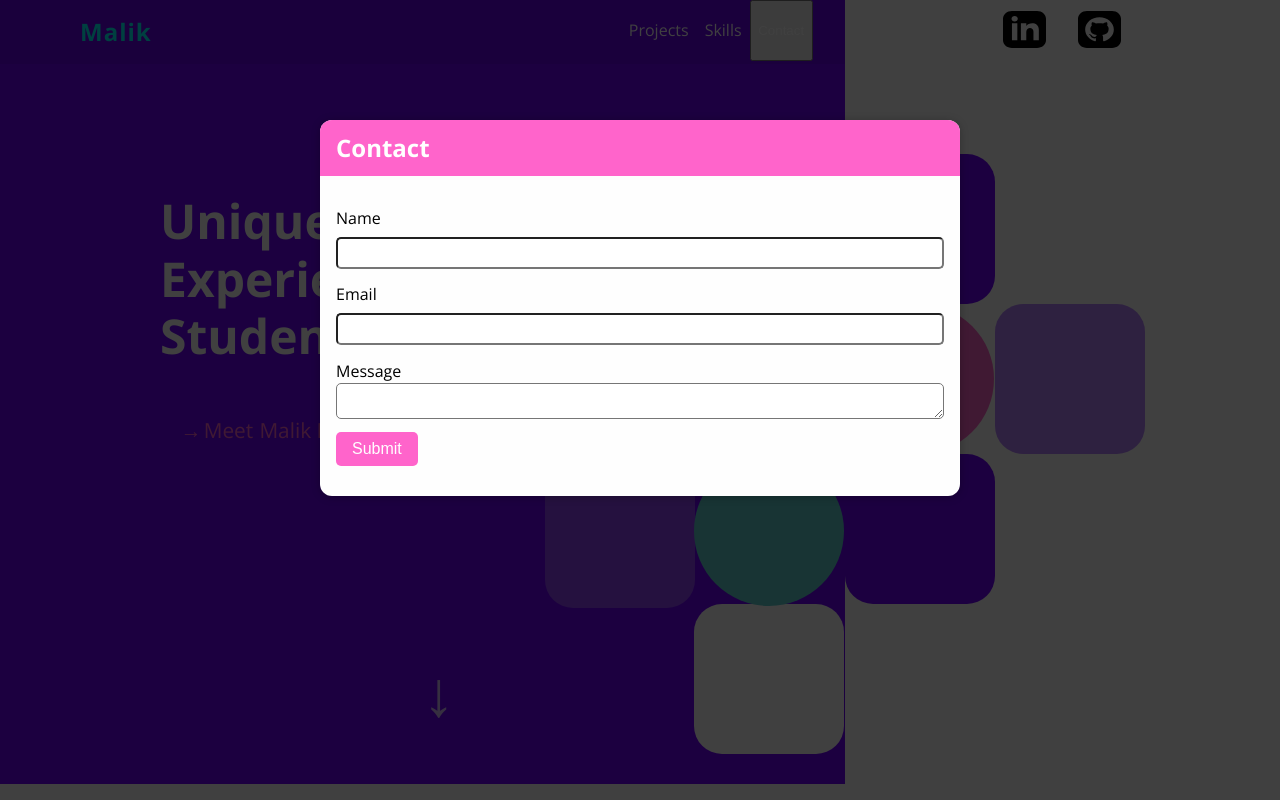
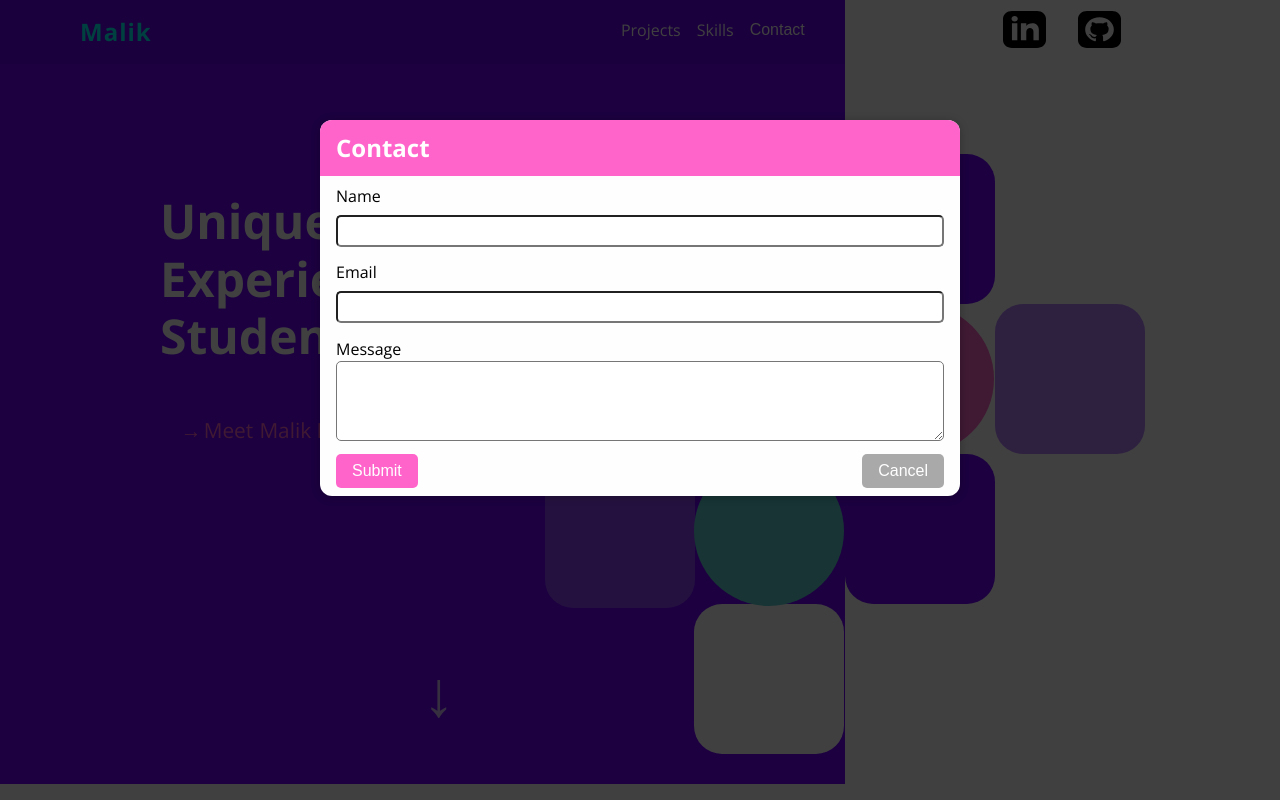
Before and after one commit to malikrawashdeh/reactwebportfolio, a React (Create React App) app: page / in a window 1280 px wide. Both pictures are taken after a click on the button "Contact". Shown: the top 800 px of the page. Built offline with nearby package versions, Linux system fonts and the light colour scheme.

Commit message:
updated the contact form styling

```diff
--- a/src/components/Contact/Contact.js
+++ b/src/components/Contact/Contact.js
@@ -3,7 +3,7 @@ import Modal from "./Modal";
 import styles from "./Contact.module.css";
 import axios from "axios";
 import { useState } from "react";
-const Contact = () => {
+const Contact = (props) => {
   const initialForm = {
     senderName: "",
     email: "",
@@ -60,7 +60,14 @@ const Contact = () => {
           id="message"
           value={formState.message}
         />
-        <button>Submit</button>
+        <div className={styles.actions}>
+          <button onClick={submitForm} className={styles.submit}>
+            Submit
+          </button>
+          <button onClick={props.hideContact} className={styles.cancel}>
+            Cancel
+          </button>
+        </div>
       </form>
     </Modal>
   );
--- a/src/components/Contact/Contact.module.css
+++ b/src/components/Contact/Contact.module.css
@@ -15,21 +15,39 @@
 .contactForm textarea {
   border-radius: 5px;
   margin-bottom: 1em;
+  width: 100%;
+  height: 6em;
 }
 
 .contactForm button {
-  background-color: #ff64cb;
   padding: 0.5em 1em;
-  color: #fff;
   width: fit-content;
   border-radius: 5px;
-  border: #ff64cb;
   font-size: 1em;
   cursor: pointer;
 }
-
-.contactForm button:hover {
+.cancel {
+  background-color: darkgrey;
+  border: darkgrey;
+  color: #fff;
+}
+.cancel:hover {
   background-color: #fc83d3;
   border: #fc83d3;
   transition: 0.5s ease-in-out;
 }
+.submit {
+  background-color: #ff64cb;
+  color: #fff;
+  border: #ff64cb;
+}
+
+.submit:hover {
+  background-color: #fc83d3;
+  border: #fc83d3;
+  transition: 0.5s ease-in-out;
+}
+.actions {
+  display: flex;
+  justify-content: space-between;
+}
--- a/src/components/Featured/data2.js
+++ b/src/components/Featured/data2.js
@@ -18,6 +18,7 @@ export const featuredProjects = [
     ),
     gitHubLink: "https://github.com/malikrawashdeh/acc-csso-website",
     img: proj2img,
+    id: "work",
   },
   {
     subtitle: "Data Dashboard",
--- a/src/components/Navbar/Navbar.js
+++ b/src/components/Navbar/Navbar.js
@@ -4,12 +4,15 @@ import { github, linkedin } from "./icons";
 import Contact from "../Contact/Contact";
 const Navbar = () => {
   const [showContact, setShowContact] = useState(false);
-  const contactButtonHandler = (event) => {
+  const showContactHandler = (event) => {
     setShowContact(true);
+  };
+  const hideContactHandler = (event) => {
+    setShowContact(false);
   };
   return (
     <div className={classes["nav-container"]}>
-      {showContact && <Contact />}
+      {showContact && <Contact hideContact={hideContactHandler} />}
       <header className={classes.header}>
         <a href="index.html" className={classes.logo}>
           Malik
@@ -28,7 +31,7 @@ const Navbar = () => {
             </li>
             <li>
               <button
-                onClick={contactButtonHandler}
+                onClick={showContactHandler}
                 href="#contact"
                 className={classes["section-links"]}
               >
--- a/src/components/Navbar/Navbar.module.css
+++ b/src/components/Navbar/Navbar.module.css
@@ -35,6 +35,10 @@ nav {
   text-align: center;
   display: flex;
   align-items: center;
+  background-color: transparent;
+  border: none;
+  font-size: 1em;
+  cursor: pointer;
 }
 .section-links:active,
 .section-links:hover {
```
